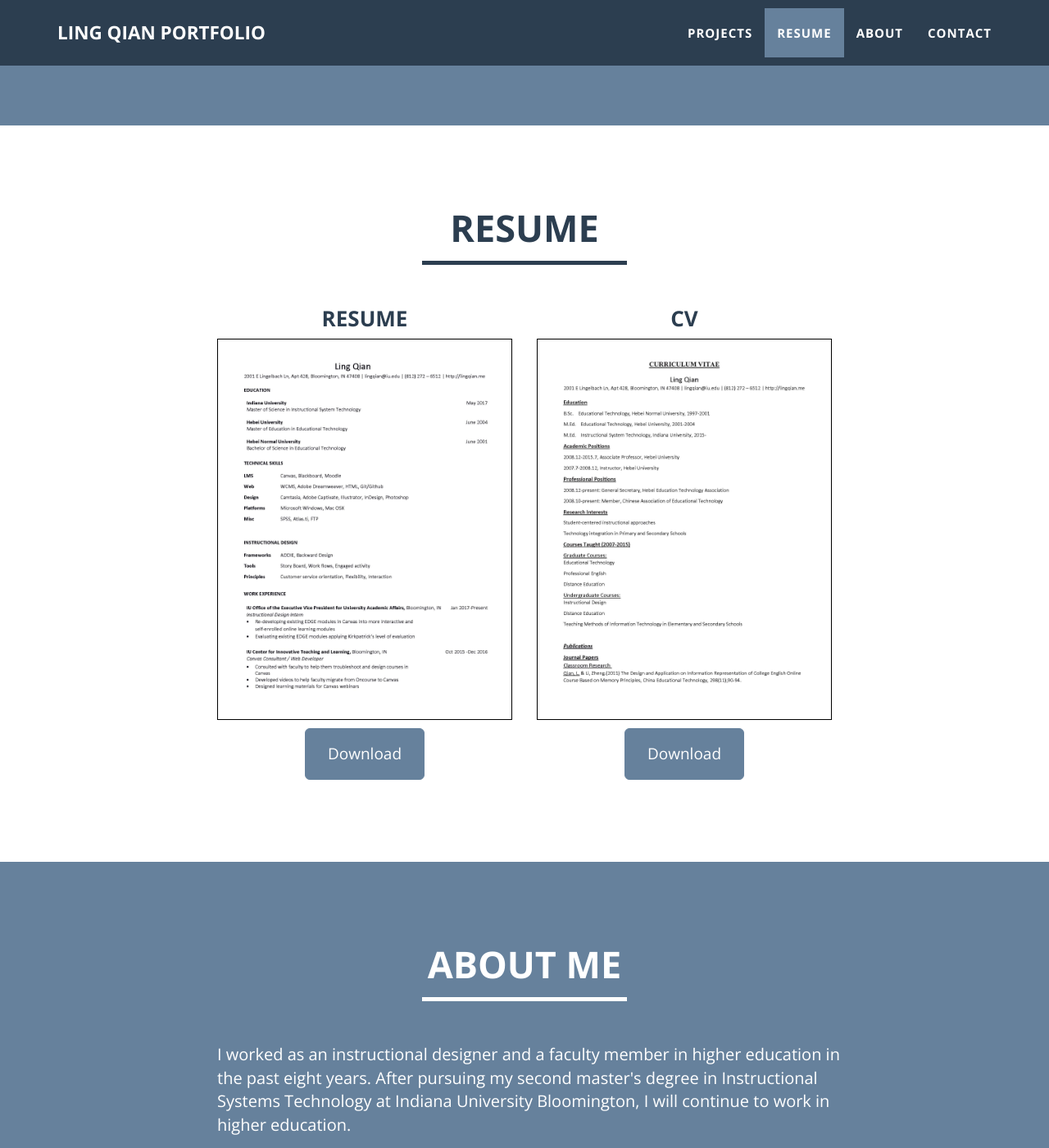
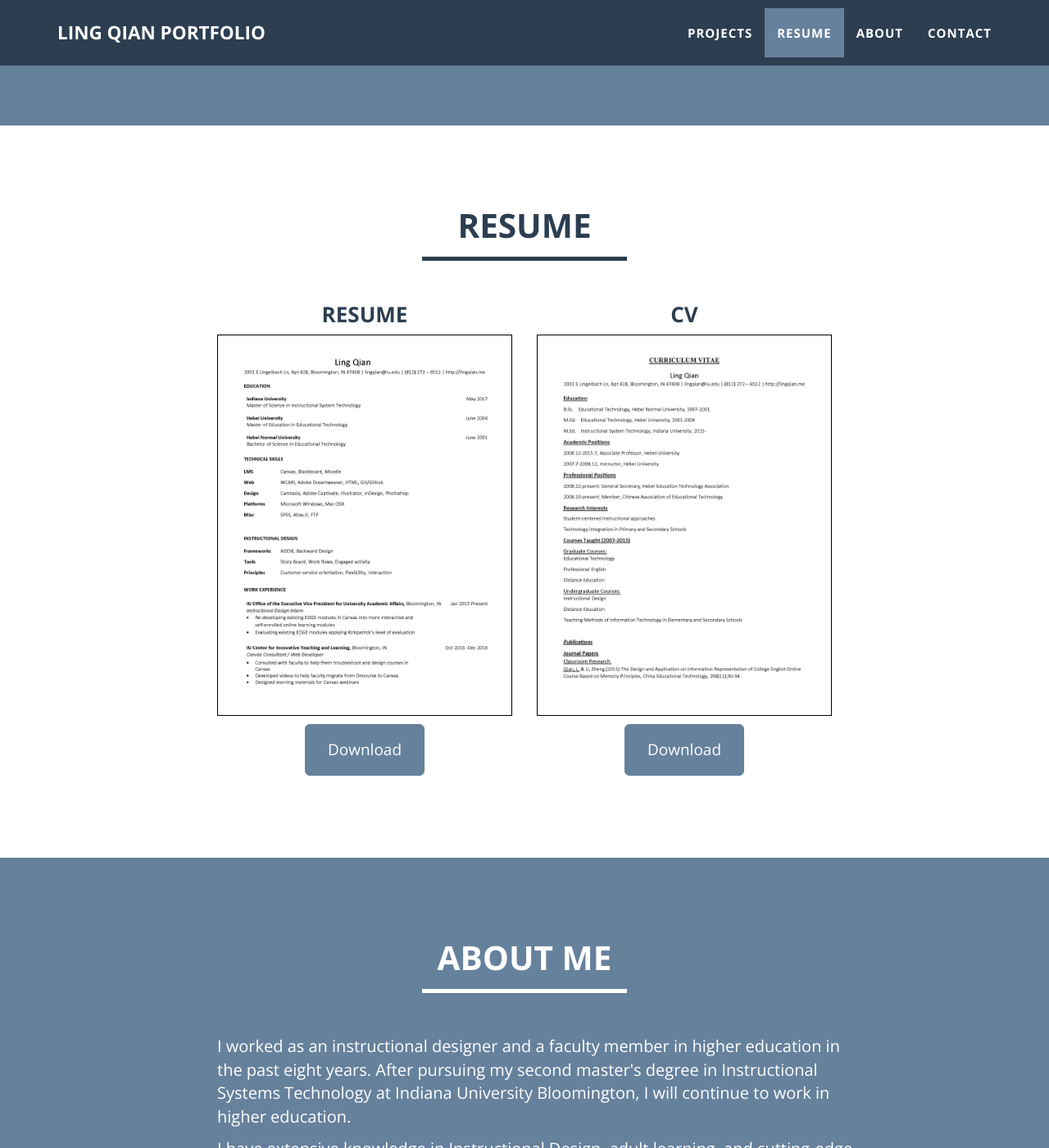
Before and after one commit to lingqiann/lingqiann.github.io, a Jekyll site: the page built from index.html, in a window 1280 px wide and 1400 px high, scrolled down 856 px. Shown: the whole window at 82% size. Built offline with Jekyll 4.4.1, drawn with Linux system fonts in a browser that asks for light colours.

Commit message:
Update main.css

```diff
--- a/_includes/css/main.css
+++ b/_includes/css/main.css
@@ -187,7 +187,7 @@ section {
 
 section h2 {
     margin: 0;
-    font-size: 3em;
+    font-size: 2.7em;
 }
 
 section.success {
```
